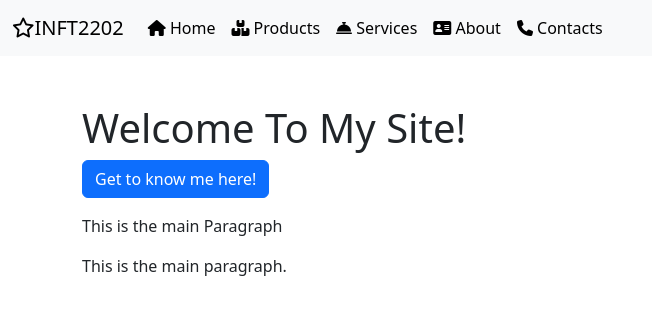
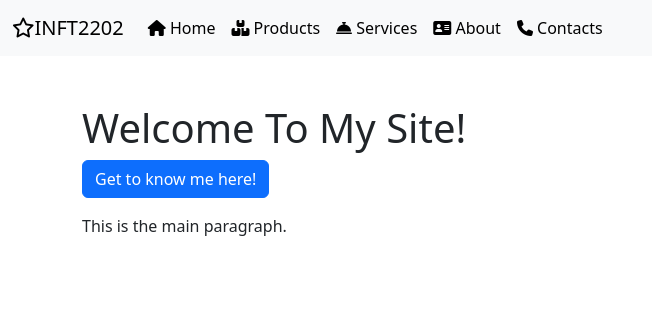
Before and after one commit to marroco11/github.io, a website: page index.html in a window 1280 px wide. Shown: the whole page, without its empty margins (0-652 px from the left). Drawn offline with nearby package versions, Linux system fonts and the light colour scheme.

Commit message:
configuring the button and paragraph

```diff
--- a/index.html
+++ b/index.html
@@ -57,8 +57,6 @@
         Welcome To My Site! </h1>
     <button id = "AboutUsBtn"  class="btn btn-primary">Get to know me here!</button>
 
-    <p id="mainParagraph" class="mt-3">This is the main Paragraph </p>
-
 </main>
 
 
```
